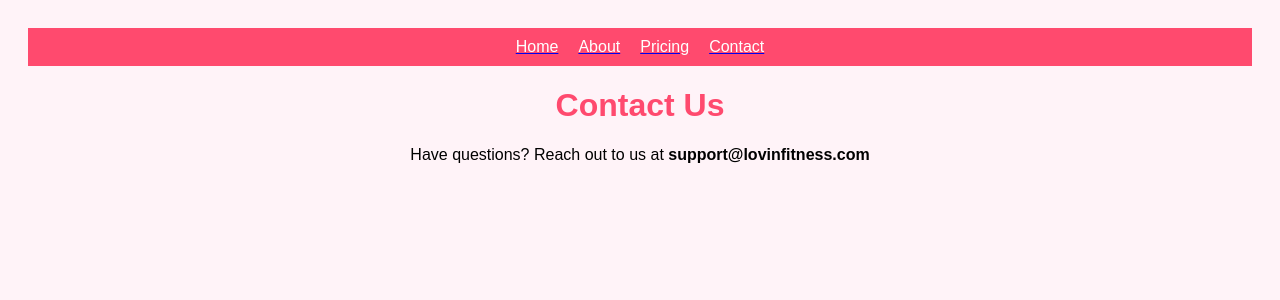
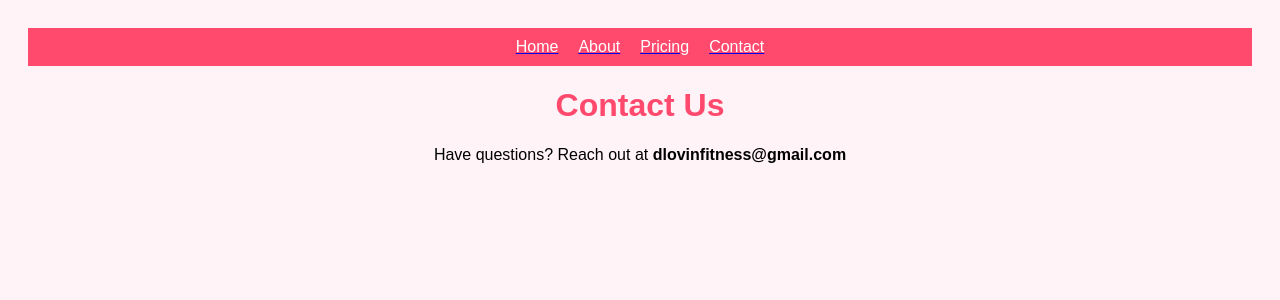
Before and after one commit to AbC-Bleep/Lovin.fitness, a Next.js app: page /contact in a window 1280 px wide. Shown: the top 300 px of the page. Built offline with nearby package versions, Linux system fonts and the light colour scheme.

Commit message:
Update contact.js

```diff
--- a/pages/contact.js
+++ b/pages/contact.js
@@ -5,7 +5,7 @@ export default function Contact() {
     <div style={{ textAlign: "center", padding: "20px" }}>
       <Navbar />
       <h1>Contact Us</h1>
-      <p>Have questions? Reach out to us at <strong>support@lovinfitness.com</strong></p>
+      <p>Have questions? Reach out at <strong>dlovinfitness@gmail.com</strong></p>
     </div>
   );
 }
```
